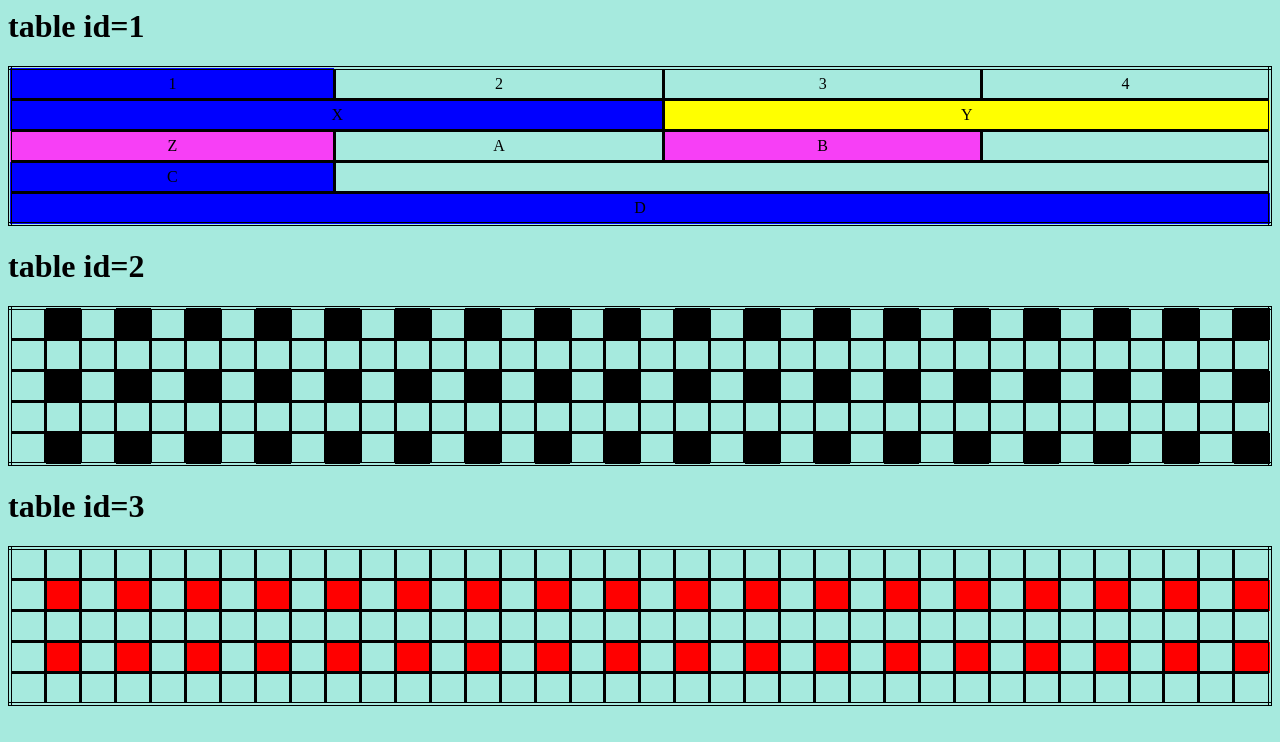
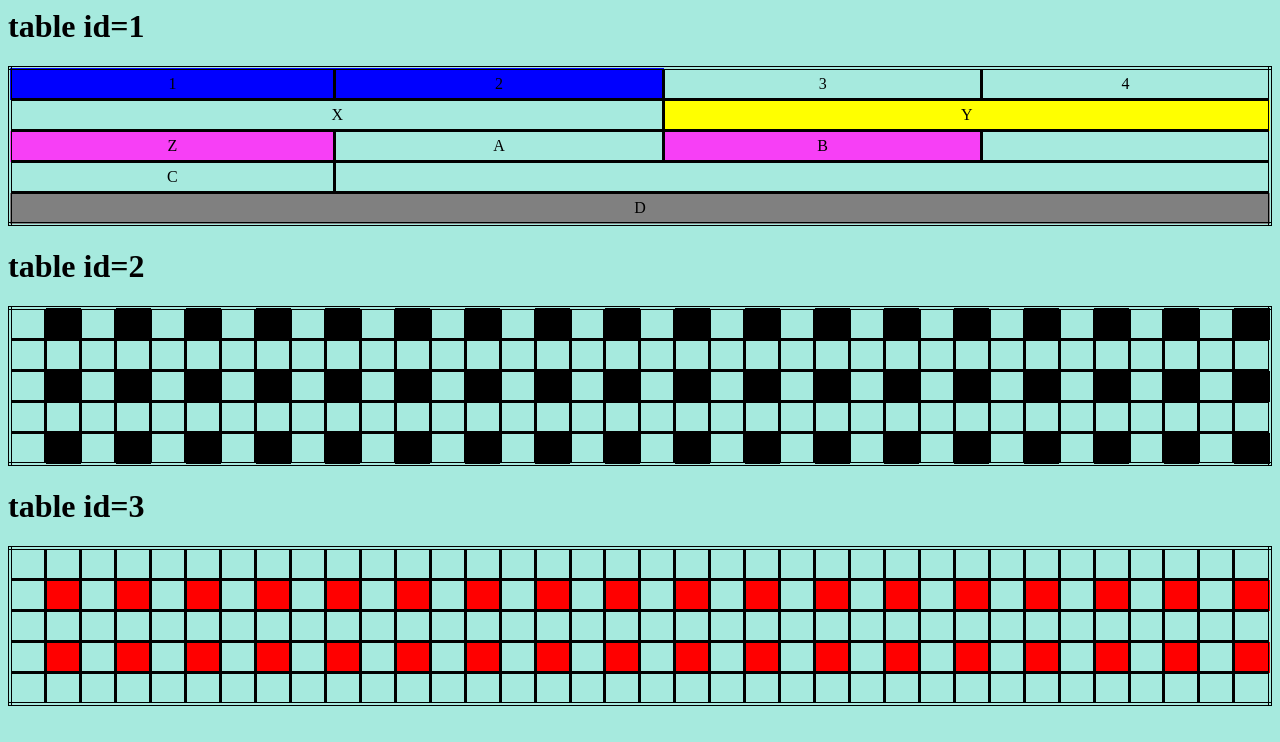
Before and after one commit to gancster-91/gancster, a plain HTML site: page index.html in a window 1280 px wide. Drawn offline with Linux system fonts and the light colour scheme.

Commit message:
Update first.css

```diff
--- a/css/first.css
+++ b/css/first.css
@@ -1,4 +1,4 @@
-#table1 tr:nth-child(n-2)>td:nth-child(1){
+#table1 tr:nth-child(1)>td:nth-child(-n+2){
 	background-color:blue;
 }
 #table1 tr:nth-child(2)>td:last-child{
```
